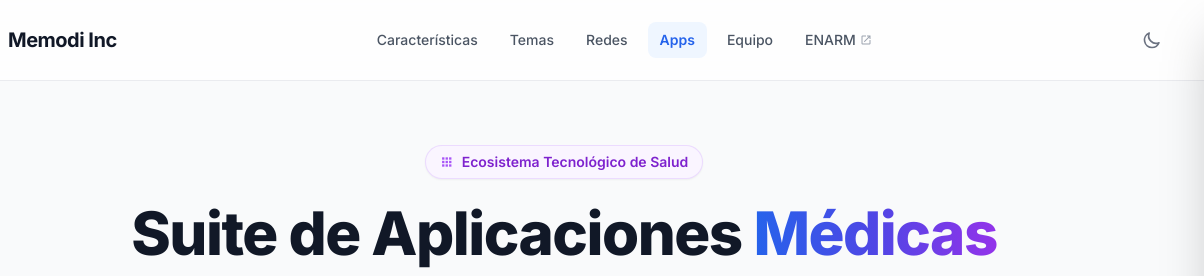
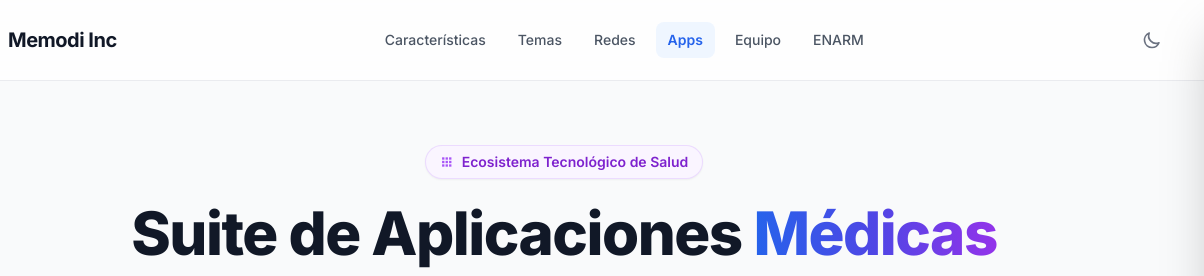
Before and after one commit to jordiancona/memodi, a website built with Vite: page apps.html in a window 1280 px wide. Shown: the top 276 px of the page, 76-1280 px from the left. Built offline with nearby package versions, Linux system fonts and the light colour scheme.

Commit message:
feat: updates

```diff
--- a/apps.html
+++ b/apps.html
@@ -94,7 +94,6 @@
                     <a href="https://enarm.memodiapp.com/" target="_blank" rel="noopener noreferrer"
                         class="px-3 py-2 rounded-lg text-sm font-medium text-gray-600 dark:text-gray-300 hover:text-gray-900 dark:hover:text-white hover:bg-gray-100 dark:hover:bg-slate-800 transition-colors flex items-center gap-1">
                         <span>ENARM</span>
-                        <span class="material-icons text-xs text-gray-400">open_in_new</span>
                     </a>
                 </nav>
 
```
Also changed, not shown: temas.html (+0 -1 lines).
